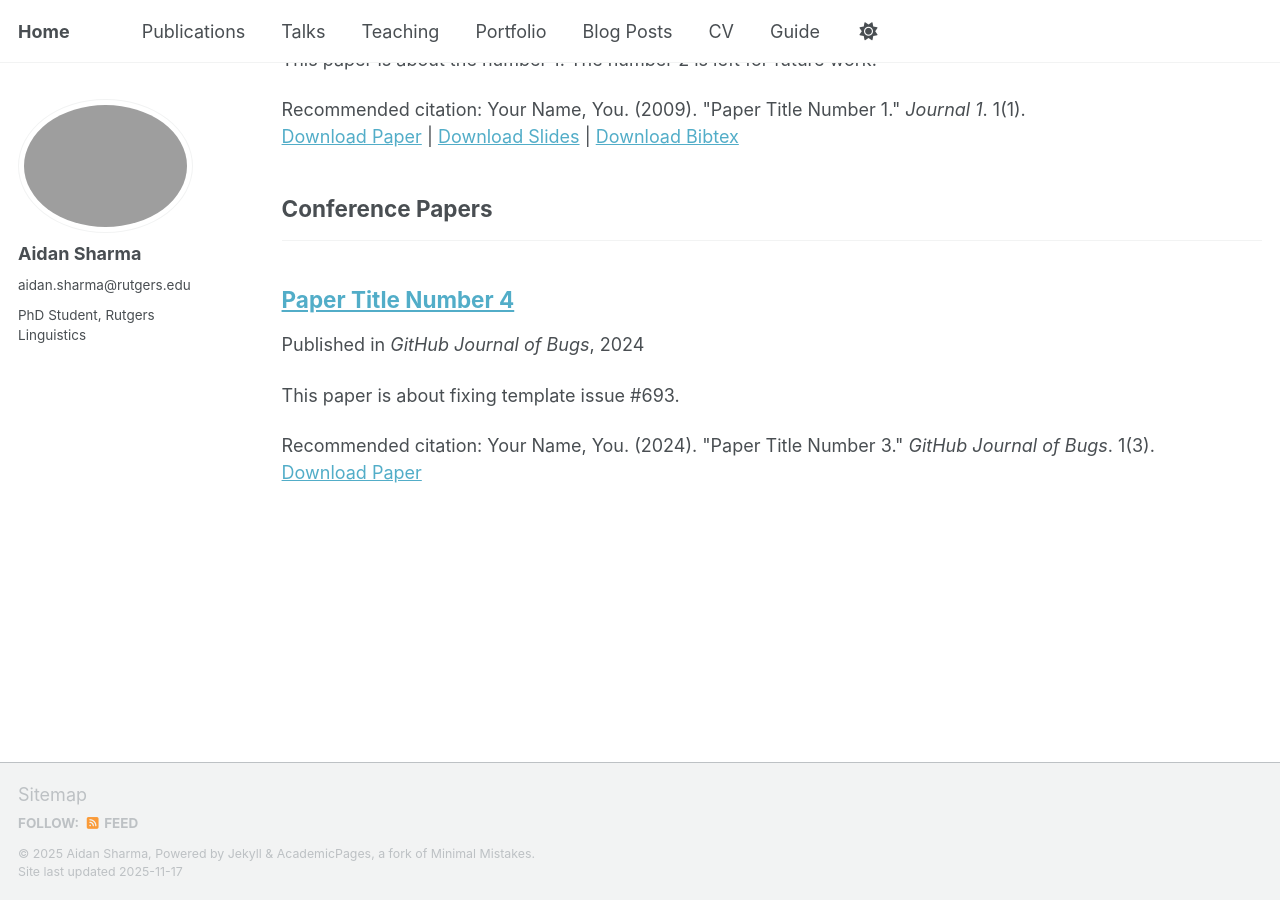
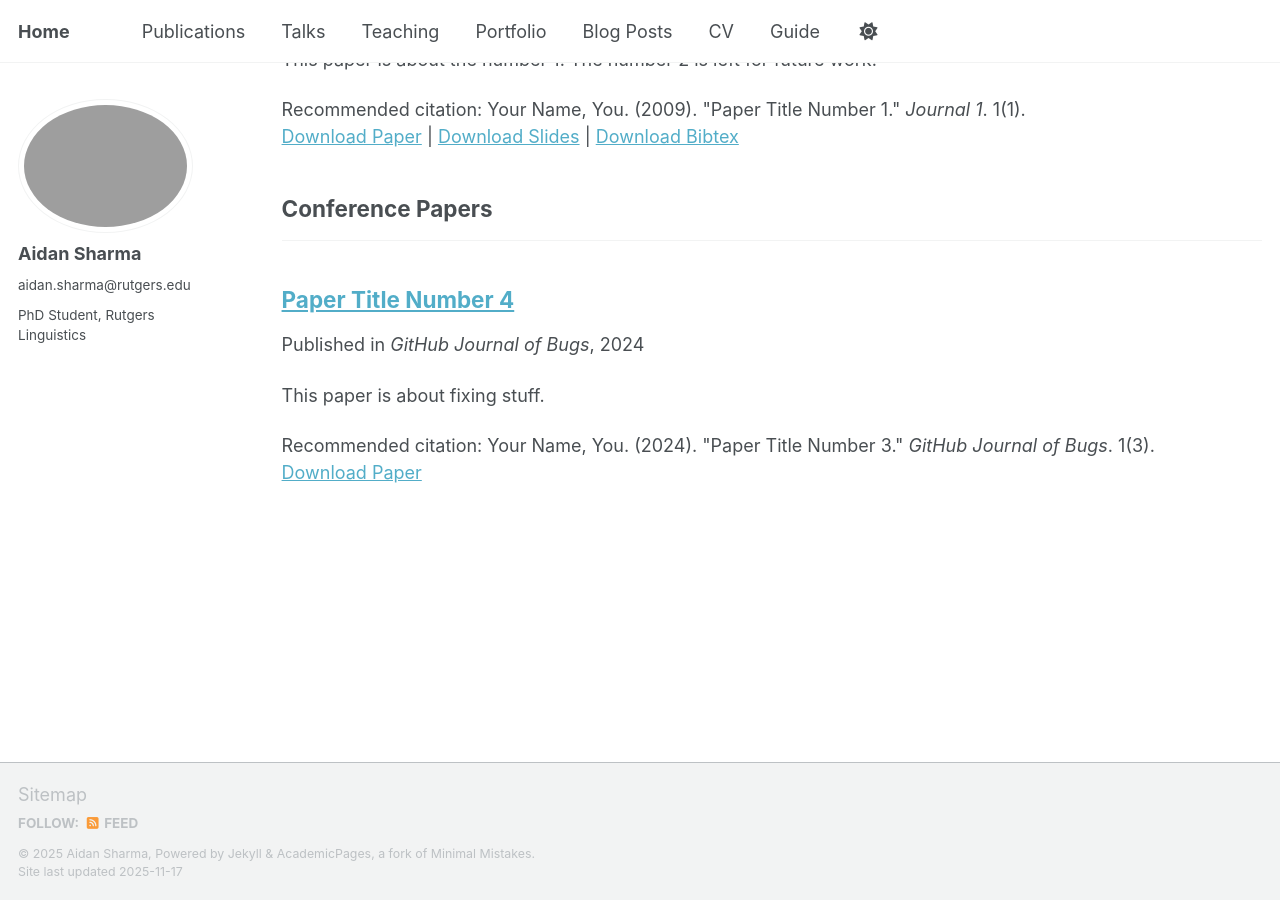
Before and after one commit to aidansharma98/aidansharma98.github.io, a Jekyll site: the page built from _pages/publications.html, in a window 1280 px wide and 900 px high, scrolled down 802 px. Built offline with Jekyll 4.4.1, drawn with Linux system fonts in a browser that asks for light colours; a script that is not in the unit is left out.

Commit message:
Update excerpt for Paper Title Number 4

```diff
--- a/_publications/2024-02-17-paper-title-number-4.md
+++ b/_publications/2024-02-17-paper-title-number-4.md
@@ -3,7 +3,7 @@ title: "Paper Title Number 4"
 collection: publications
 category: conferences
 permalink: /publication/2024-02-17-paper-title-number-4
-excerpt: 'This paper is about fixing template issue #693.'
+excerpt: 'This paper is about fixing stuff.'
 date: 2024-02-17
 venue: 'GitHub Journal of Bugs'
 paperurl: 'https://academicpages.github.io/files/paper3.pdf'
```
